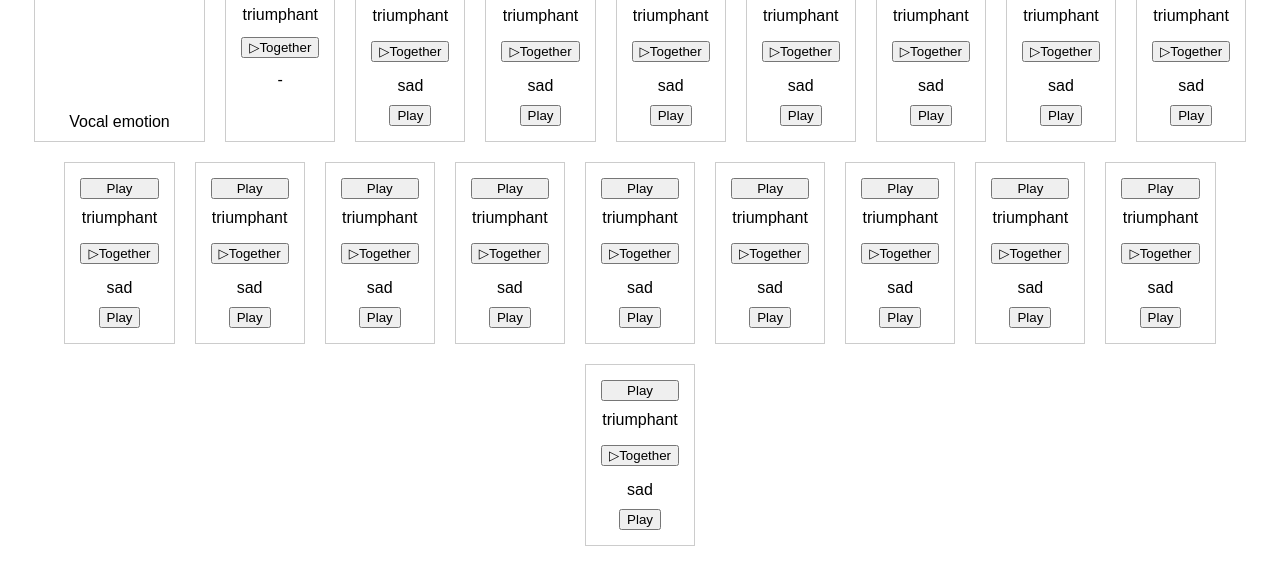
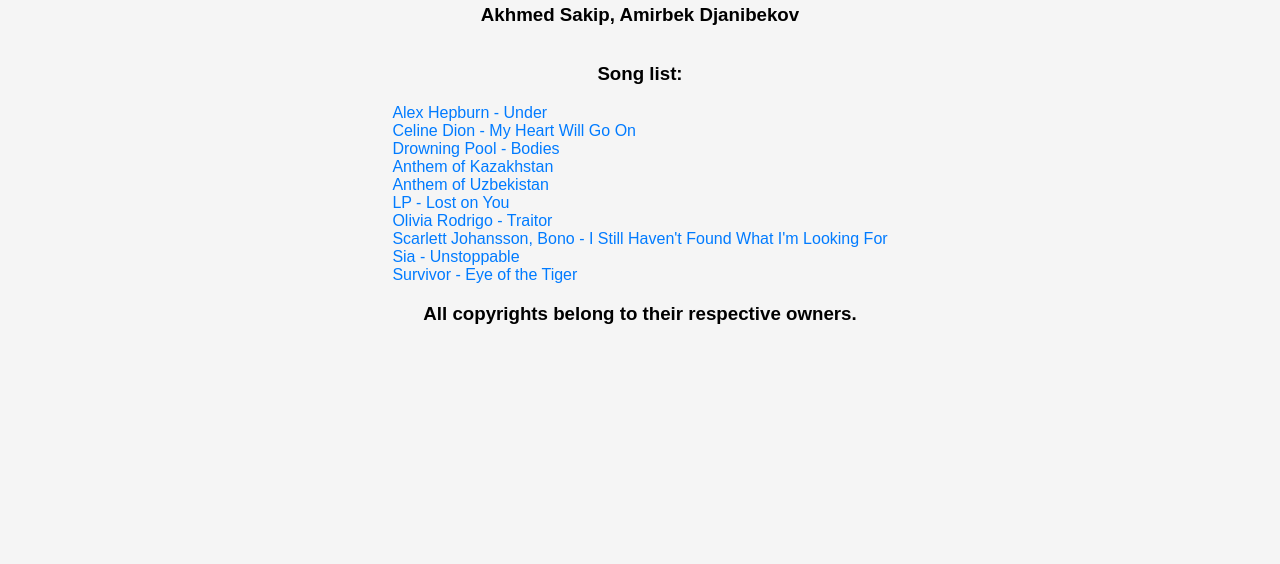
Before and after one commit to djanibekov/nlp703-speech-processing, a plain HTML site: page index.html in a window 1280 px wide. Shown: the part 265-829 px from the top of the page. After the commit the page ends 800 px from the top, so only its background shows below. Drawn offline with Linux system fonts and the light colour scheme.

Commit message:
Flexible main page added

```diff
--- a/examples/Kazakhstan-Anthem/intermediate/csv/instruments_segments.csv
+++ b/examples/Kazakhstan-Anthem/intermediate/csv/instruments_segments.csv
@@ -1,19 +1,19 @@
 path,segment_number
-examples/Kazakhstan-Anthem/intermediate/segmented/i_0.wav,0
-examples/Kazakhstan-Anthem/intermediate/segmented/i_1.wav,1
-examples/Kazakhstan-Anthem/intermediate/segmented/i_2.wav,2
-examples/Kazakhstan-Anthem/intermediate/segmented/i_3.wav,3
-examples/Kazakhstan-Anthem/intermediate/segmented/i_4.wav,4
-examples/Kazakhstan-Anthem/intermediate/segmented/i_5.wav,5
-examples/Kazakhstan-Anthem/intermediate/segmented/i_6.wav,6
-examples/Kazakhstan-Anthem/intermediate/segmented/i_7.wav,7
-examples/Kazakhstan-Anthem/intermediate/segmented/i_8.wav,8
-examples/Kazakhstan-Anthem/intermediate/segmented/i_9.wav,9
-examples/Kazakhstan-Anthem/intermediate/segmented/i_10.wav,10
-examples/Kazakhstan-Anthem/intermediate/segmented/i_11.wav,11
-examples/Kazakhstan-Anthem/intermediate/segmented/i_12.wav,12
-examples/Kazakhstan-Anthem/intermediate/segmented/i_13.wav,13
-examples/Kazakhstan-Anthem/intermediate/segmented/i_14.wav,14
-examples/Kazakhstan-Anthem/intermediate/segmented/i_15.wav,15
-examples/Kazakhstan-Anthem/intermediate/segmented/i_16.wav,16
-examples/Kazakhstan-Anthem/intermediate/segmented/i_17.wav,17
+intermediate/segmented/i_0.wav,0
+intermediate/segmented/i_1.wav,1
+intermediate/segmented/i_2.wav,2
+intermediate/segmented/i_3.wav,3
+intermediate/segmented/i_4.wav,4
+intermediate/segmented/i_5.wav,5
+intermediate/segmented/i_6.wav,6
+intermediate/segmented/i_7.wav,7
+intermediate/segmented/i_8.wav,8
+intermediate/segmented/i_9.wav,9
+intermediate/segmented/i_10.wav,10
+intermediate/segmented/i_11.wav,11
+intermediate/segmented/i_12.wav,12
+intermediate/segmented/i_13.wav,13
+intermediate/segmented/i_14.wav,14
+intermediate/segmented/i_15.wav,15
+intermediate/segmented/i_16.wav,16
+intermediate/segmented/i_17.wav,17
--- a/index.html
+++ b/index.html
@@ -1,209 +1,63 @@
 <!DOCTYPE html>
-<html lang="en">
+<html>
 <head>
-    <meta charset="UTF-8">
-    <meta name="viewport" content="width=device-width, initial-scale=1.0">
-    <title>Emotion Alignments</title>
     <style>
         body {
-            font-family: Arial, sans-serif;
-            display: flex;
-            flex-wrap: wrap;
-            justify-content: center;
-        }
-        .heading {
-            width: 100%;
-            text-align: center;
-            margin-bottom: 20px;
-        }
-        .spacer {
-            height: 0%;
-        }
-        .segment {
-            margin: 10px;
-            padding: 10px;
-            border: 1px solid #ccc;
-            text-align: center;
-            display: flex;
-            flex-direction: column;
-            justify-content: space-between;
-            height: 160px;
-        }
-        .button-container {
             display: flex;
             flex-direction: column;
             align-items: center;
+            justify-content: center;
+            height: 100vh;
+            margin: 0;
+            background-color: #f5f5f5;
+            font-family: Arial, sans-serif;
         }
-        button {
-            margin: 5px;
+        h1 {
+            margin-bottom: 0px;
+        }
+        a {
+            color: #007BFF;
+            text-decoration: none;
+        }
+        a:hover {
+            color: #0056b3;
+            text-decoration: underline;
         }
     </style>
 </head>
 <body>
-    <h1 class="heading">NLP703 Project</h1>
-    <h2 class="heading">Anthem of Kazakhstan</h2>
-    <h3 class="heading">Akhmed Sakip, Amirbek Djanibekov</h3>
+    <h1>NLP703 Project</h1>
+    <h3>Akhmed Sakip, Amirbek Djanibekov</h3>
+    <h3>Song list:</h3>
+    <div id="links"></div>
     <script>
-        async function fetchCSV(url, type) {
-            const response = await fetch(url);
-            const text = await response.text();
-            const rows = text.split("\n").slice(1).filter(row => row.trim() !== "");
+        const directories = [
+            { dir: 'AlexHepburn-Under', text: 'Alex Hepburn - Under' },
+            { dir: 'CelineDion-my-heart-will-go-on', text: 'Celine Dion - My Heart Will Go On' },
+            { dir: 'DrowningPool-Bodies', text: 'Drowning Pool - Bodies' },
+            { dir: 'Kazakhstan-Anthem', text: 'Anthem of Kazakhstan' },
+            { dir: 'Uzbekistan-Anthem', text: 'Anthem of Uzbekistan' },
+            { dir: 'LP-LostOnYou', text: 'LP - Lost on You' },
+            { dir: 'OliviaRodrigo-traitor', text: 'Olivia Rodrigo - Traitor' },
+            { dir: 'ScarlettJohanssonBono-IStillHaventFoundWhatImLookingFor', text: 'Scarlett Johansson, Bono - I Still Haven\'t Found What I\'m Looking For' },
+            { dir: 'sia-unstoppable', text: 'Sia - Unstoppable' },
+            { dir: 'survivor-eye-of-the-tiger', text: 'Survivor - Eye of the Tiger' },
+        ];
+        const linksDiv = document.getElementById('links');
 
-            if (type === "emotions") {
-                return rows.map(row => {
-                    const columns = row.split(",");
-                    return {
-                        segment_number: parseInt(columns[0]),
-                        instrument_emotion: columns[1]?.trim() || "-",
-                        vocal_emotion: columns[2]?.trim() || "-"
-                    };
+        directories.forEach(item => {
+            fetch(`examples/${item.dir}/align.html`)
+                .then(response => {
+                    if(response.ok) {
+                        const link = document.createElement('a');
+                        link.href = `examples/${item.dir}/align.html`;
+                        link.textContent = item.text;
+                        linksDiv.appendChild(link);
+                        linksDiv.appendChild(document.createElement('br'));
+                    }
                 });
-            } else {
-                return rows.map(row => {
-                    const columns = row.split(",");
-                    return {
-                        path: columns[0],
-                        segment_number: parseInt(columns[1])
-                    };
-                });
-            }
-        }
-
-        function createAudioButton(path) {
-            const button = document.createElement("button");
-            button.textContent = "Play";
-            let audio = new Audio(path);
-
-            // Add the event listener for the 'ended' event
-            audio.addEventListener('ended', () => {
-                button.textContent = "Play";
-            });
-
-            button.onclick = () => {
-                if (button.textContent === "Play") {
-                    audio.play();
-                    button.textContent = "Stop";
-                } else {
-                    audio.pause();
-                    audio.currentTime = 0;
-                    button.textContent = "Play";
-                }
-            };
-
-            return button;
-        }
-
-        function createPlayTogetherButton(instrPath, vocalPath) {
-            const button = document.createElement("button");
-            button.textContent = "▷Together";
-
-            let instrAudio = new Audio(instrPath);
-            let vocalAudio = vocalPath ? new Audio(vocalPath) : null;
-
-            instrAudio.addEventListener('ended', () => {
-                button.textContent = "▷Together";
-            });
-
-            if (vocalAudio) {
-                vocalAudio.addEventListener('ended', () => {
-                    button.textContent = "▷Together";
-                });
-            }
-
-            button.onclick = () => {
-                if (button.textContent === "▷Together") {
-                    instrAudio.play();
-                    if (vocalAudio) {
-                        vocalAudio.play();
-                    }
-                    button.textContent = "Stop";
-                } else {
-                    instrAudio.pause();
-                    instrAudio.currentTime = 0;
-                    if (vocalAudio) {
-                        vocalAudio.pause();
-                        vocalAudio.currentTime = 0;
-                    }
-                    button.textContent = "▷Together";
-                }
-            };
-
-            return button;
-        }
-
-        async function loadSegments() {
-            const instrCSV = "examples/Kazakhstan-Anthem/intermediate/csv/instr_vocal_emotions.csv";
-            const instSegmentsCSV = "examples/Kazakhstan-Anthem/intermediate/csv/instruments_segments.csv";
-            const vocalSegmentsCSV = "examples/Kazakhstan-Anthem/intermediate/csv/vocals_segments.csv";
-
-            const instrEmotions = await fetchCSV(instrCSV, "emotions");
-            const instSegments = await fetchCSV(instSegmentsCSV);
-            const vocalSegments = await fetchCSV(vocalSegmentsCSV);
-
-            const exampleDiv = document.createElement("div");
-            exampleDiv.className = "segment";
-
-            const exampleTextDiv = document.createElement("div");
-            exampleTextDiv.textContent = "Instrumental emotion";
-            exampleDiv.appendChild(exampleTextDiv);
-
-            const exampleVocalText = document.createElement("div");
-            exampleVocalText.textContent = "Vocal emotion";
-            exampleDiv.appendChild(exampleVocalText);
-
-            document.body.appendChild(exampleDiv);
-
-            instrEmotions.forEach(({ segment_number, instrument_emotion, vocal_emotion }) => {
-                const segmentDiv = document.createElement("div");
-                segmentDiv.className = "segment";
-
-                const instSegment = instSegments.find(s => s.segment_number === segment_number);
-                if (instSegment) {
-                    const playButton = createAudioButton(instSegment.path);
-                    segmentDiv.appendChild(playButton);
-                }
-
-                const instrEmotionDiv = document.createElement("div");
-                instrEmotionDiv.textContent = instrument_emotion;
-                segmentDiv.appendChild(instrEmotionDiv);
-
-                const spacer1 = document.createElement("div");
-                spacer1.className = "spacer";
-                segmentDiv.appendChild(spacer1);
-
-                const vocalSegment = vocalSegments.find(s => s.segment_number === segment_number);
-
-                const playTogetherButton = createPlayTogetherButton(instSegment.path, vocalSegment ? vocalSegment.path : null);
-                segmentDiv.appendChild(playTogetherButton);
-
-                const spacer2 = document.createElement("div");
-                spacer2.className = "spacer";
-                segmentDiv.appendChild(spacer2);
-
-                const vocalEmotionDiv = document.createElement("div");
-                vocalEmotionDiv.textContent = vocal_emotion;
-                segmentDiv.appendChild(vocalEmotionDiv);
-
-                const buttonContainer = document.createElement("div");
-                buttonContainer.className = "button-container";
-
-                if (vocalSegment && vocal_emotion !== "-") {
-                    const playButton = createAudioButton(vocalSegment.path);
-                    buttonContainer.appendChild(playButton);
-                } else {
-                    const placeholderDiv = document.createElement("div");
-                    placeholderDiv.style.height = "38px"; // Adjust this value to match the height of the "Play" button
-                    buttonContainer.appendChild(placeholderDiv);
-                }
-
-                segmentDiv.appendChild(buttonContainer);
-
-                document.body.appendChild(segmentDiv);
-            });
-
-        }
-
-        loadSegments();
+        });
     </script>
+    <h3>All copyrights belong to their respective owners.</h3>
 </body>
 </html>
```
Also changed, not shown: examples/Kazakhstan-Anthem/intermediate/csv/vocals_heard_segments.csv (+17 -17 lines), examples/Kazakhstan-Anthem/intermediate/csv/vocals_segments.csv (+18 -18 lines).
